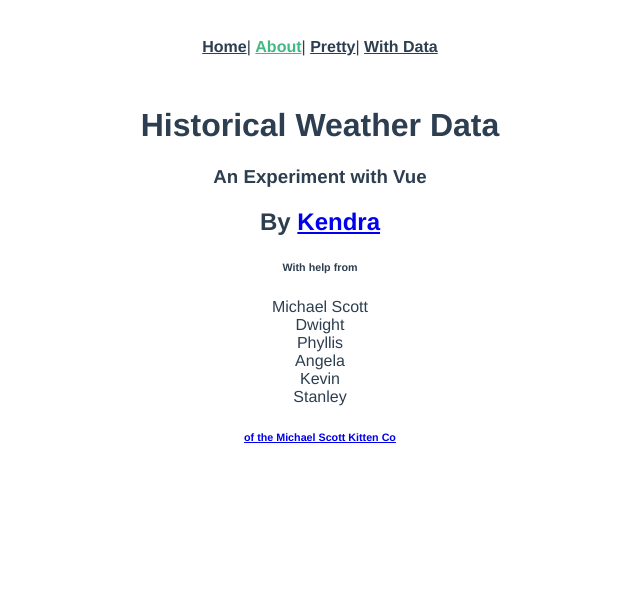
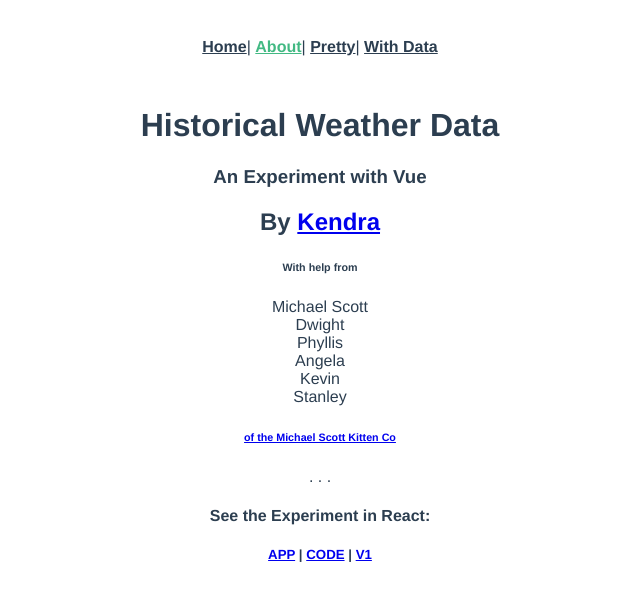
Before and after one commit to yesthisiskendra/zipvue, a Vue app: page /about in a window 1280 px wide. Shown: the top 600 px of the page, without its empty margins (320-960 px from the left). Built offline with nearby package versions, Linux system fonts and the light colour scheme.

Commit message:
Fun addition to about page:

```diff
--- a/src/views/About.vue
+++ b/src/views/About.vue
@@ -12,6 +12,13 @@
     <a :href="kittylink" target="_blank">
       <h6>of the Michael Scott Kitten Co</h6>
     </a>
+    <div>. . .</div>
+    <h4>See the Experiment in React:</h4>
+    <h5>
+      <a :href="reactapp" target="_blank">APP</a> |
+      <a :href="reactcode" target="_blank">CODE</a> |
+      <a :href="prototype" target="_blank">V1</a>
+    </h5>
   </div>
 </template>
 <script>
@@ -20,7 +27,11 @@ export default {
   data() {
     return {
       githublink: "https://github.com/yesthisiskendra?tab=repositories",
-      kittylink: "https://www.instagram.com/michaelscottkittenco/"
+      kittylink: "https://www.instagram.com/michaelscottkittenco/",
+      reactapp:
+        "http://wereacttotheweather.s3-website-us-west-2.amazonaws.com/",
+      reactcode: "https://github.com/yesthisiskendra/wereacttoweather",
+      prototype: "http://getthegist.s3-website-us-west-2.amazonaws.com/91103"
     };
   },
   computed: {
```
